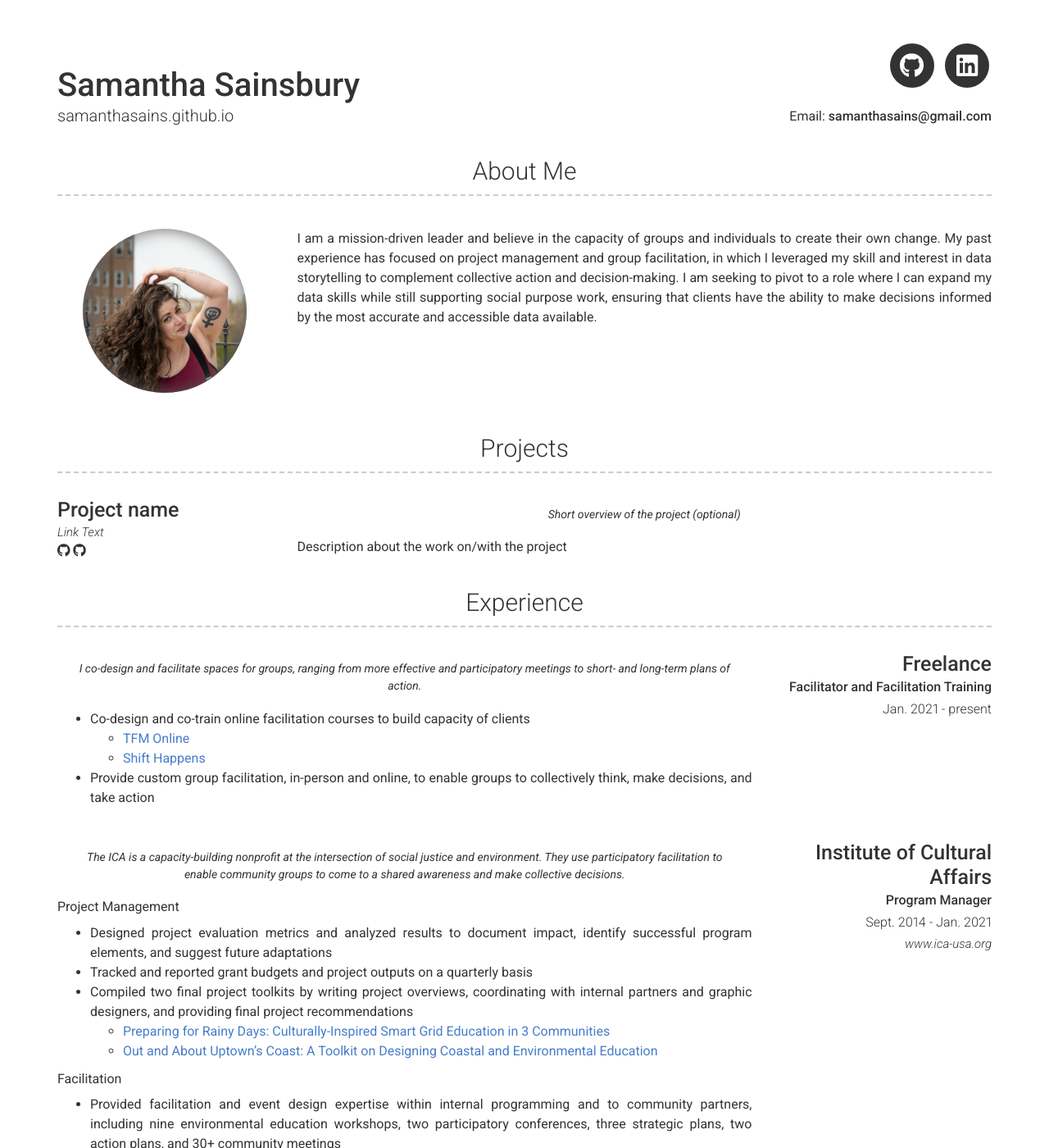
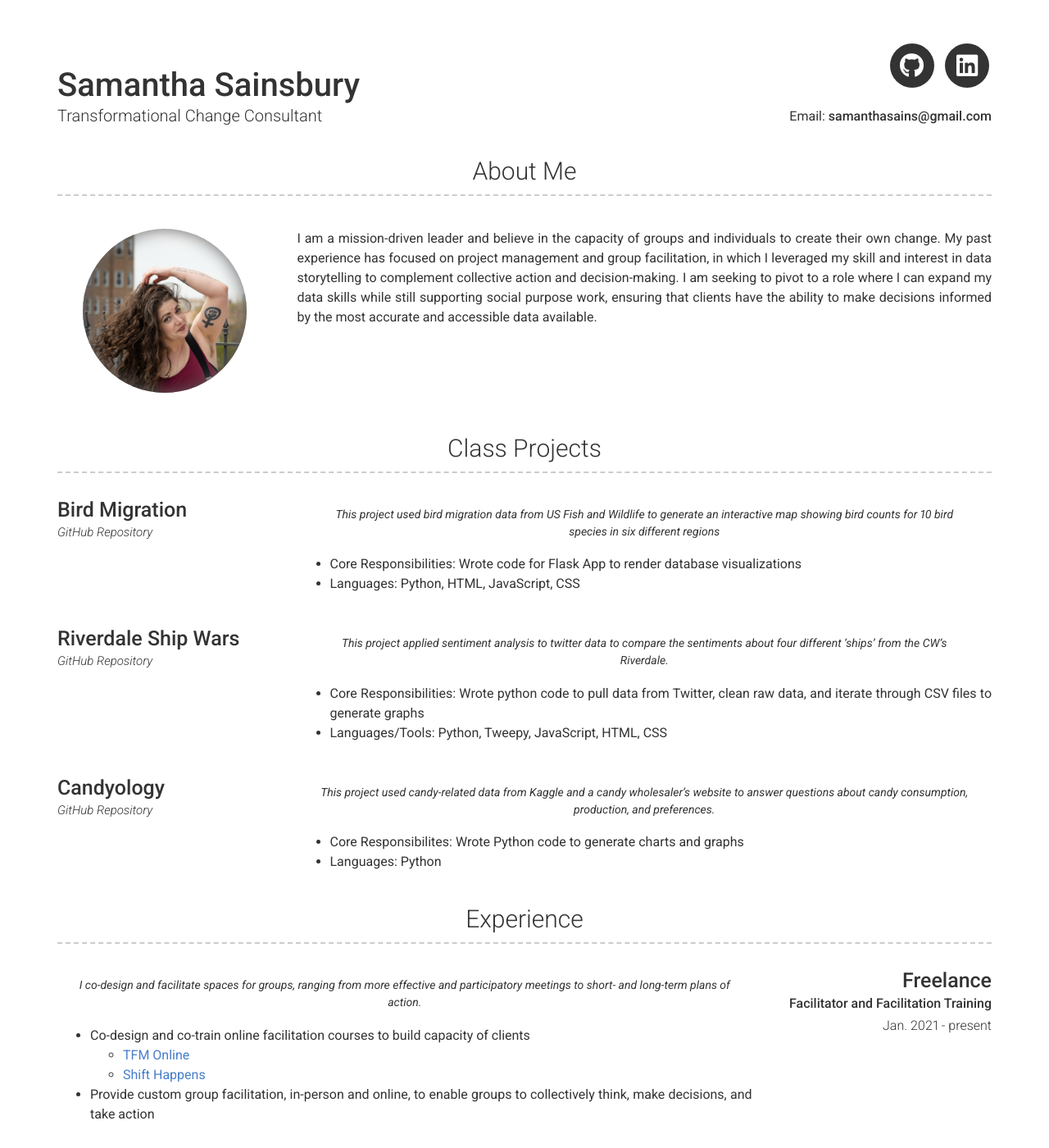
Before and after one commit to samanthasains/samanthasains.github.io, a Jekyll site: the page built from index.md, in a window 1280 px wide and 1400 px high. Shown: the whole window at 82% size. Built offline with Jekyll 4.4.1, drawn with Linux system fonts in a browser that asks for light colours; nearby versions of some CDN libraries.

Commit message:
Update _config.yml

```diff
--- a/_config.yml
+++ b/_config.yml
@@ -7,6 +7,7 @@ version: 2
 
 # Personal info
 name: Samantha Sainsbury
+title: Transformational Change Consultant
 email: samanthasains@gmail.com
 # email_title: Email (Email title override)
 
@@ -30,24 +31,37 @@ about_content: | # this will include new lines to allow paragraphs
   I am a mission-driven leader and believe in the capacity of groups and individuals to create their own change. My past experience has focused on project management and group facilitation, in which I leveraged my skill and interest in data storytelling to complement collective action and decision-making. I am seeking to pivot to a role where I can expand my data skills while still supporting social purpose work, ensuring that clients have the ability to make decisions informed by the most accurate and accessible data available.
 
 content:
-  - title: Projects # Title for the section
+  - title: Class Projects # Title for the section
     layout: list # Type of content section (list/text)
     content:
       - layout: left
-        title: Project name
-        link: Link to project (eg. sproogen.github.io/modern-resume-theme)(optional)
-        link_text: Link Text
-        additional_links:
-          - title:  Github page for project (eg. sproogen/modern-resume-theme)
-            icon: fab fa-github
-            url: Link to project (eg. sproogen.github.io/modern-resume-theme)(optional)
-          - title:  Github page for project (eg. sproogen/modern-resume-theme)
-            icon: fab fa-github
-            url: Link to project (eg. sproogen.github.io/modern-resume-theme)(optional)
+        title: Bird Migration
+        link: github.com/samanthasains/Bird_Migration
+        link_text: GitHub Repository
         quote: >
-          Short overview of the project (optional)
+          This project used bird migration data from US Fish and Wildlife to generate an interactive map showing bird counts for 10 bird species in six different regions
         description: | # this will include new lines to allow paragraphs
-          Description about the work on/with the project
+          - Core Responsibilities: Wrote code for Flask App to render database visualizations
+          - Languages: Python, HTML, JavaScript, CSS
+      - layout: left
+        title: Riverdale Ship Wars
+        link: https://github.com/samanthasains/RDShipWars
+        link_text: GitHub Repository
+        quote: >
+          This project applied sentiment analysis to twitter data to compare the sentiments about four different ‘ships’ from the CW’s Riverdale.
+        description: | # this will include new lines to allow paragraphs
+          - Core Responsibilities: Wrote python code to pull data from Twitter, clean raw data, and iterate through CSV files to generate graphs
+          - Languages/Tools: Python, Tweepy, JavaScript, HTML, CSS
+      - layout: left
+        title: Candyology
+        link: https://github.com/samanthasains/candyology
+        link_text: GitHub Repository
+        quote: >
+          This project used candy-related data from Kaggle and a candy wholesaler’s website to answer questions about candy consumption, production, and preferences.
+        description: | # this will include new lines to allow paragraphs
+          - Core Responsibilites: Wrote Python code to generate charts and graphs
+          - Languages: Python
+
   - title: Experience
     layout: list
     content:
```
